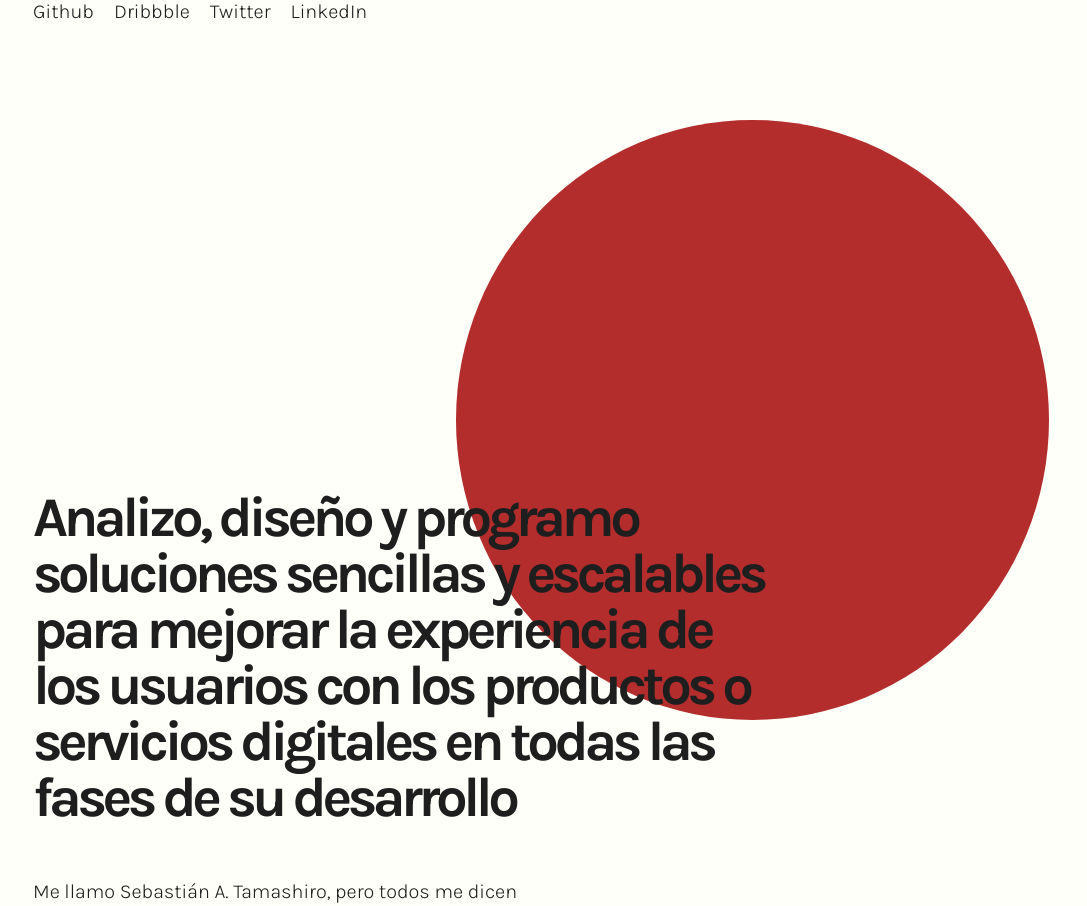
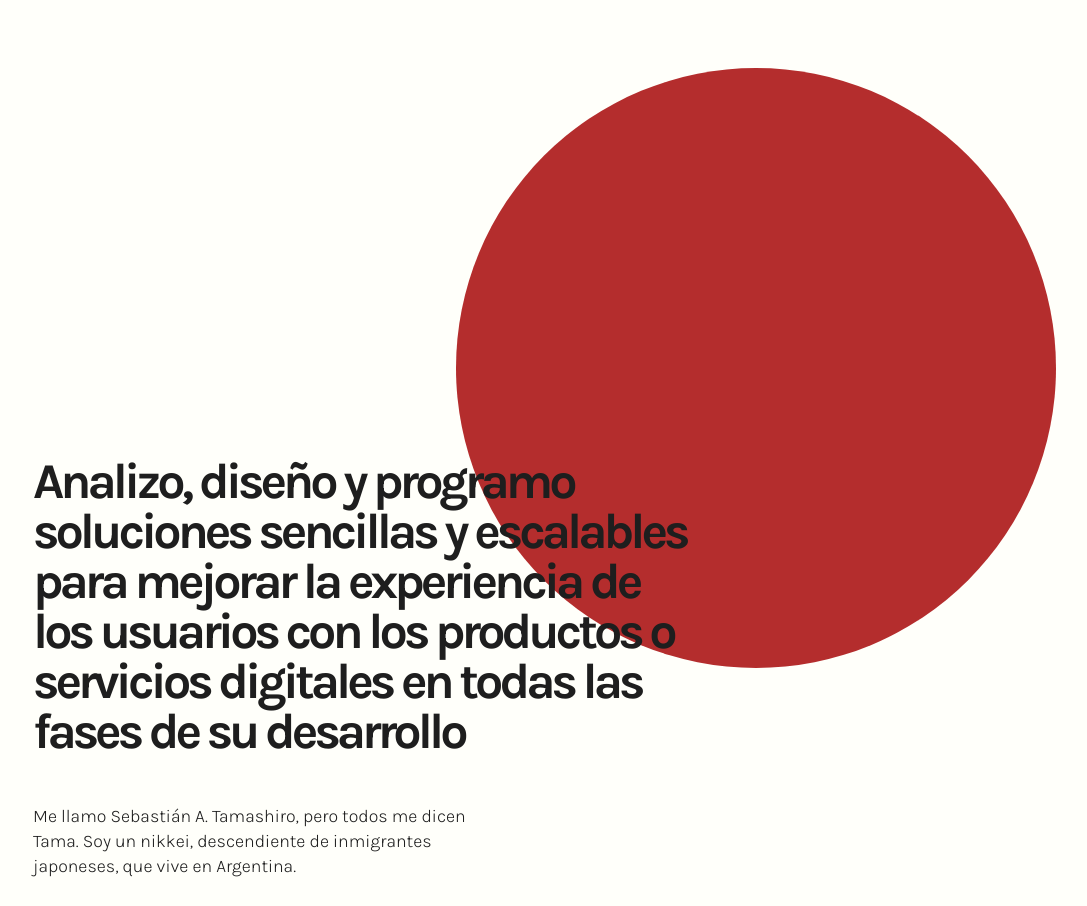
Before and after one commit to alotama/alotama-portfolio, a Next.js app: page /sobre-mi in a window 1280 px wide. Shown: the part 380-1286 px from the top of the page, without its empty margins (99-1186 px from the left). Built offline with nearby package versions, Linux system fonts and the light colour scheme.

Commit message:
fix font-size wrong percentage

```diff
--- a/components/logo/index.js
+++ b/components/logo/index.js
@@ -6,7 +6,7 @@ const Logo = () => {
     <Image
       src="/brand/logo.svg"
       alt="alotama."
-      height={24}
+      height={30}
       width={'100%'}
     />
   )
--- a/pages/articulos/[slug]/index.js
+++ b/pages/articulos/[slug]/index.js
@@ -6,7 +6,7 @@ import ReactMarkdown from "react-markdown"
 import { getPostBySlug, getAllPosts } from '../../../lib/api'
 import Image from 'next/image'
 import styles from '../../../styles/pages/post.module.scss'
-import Prism from "Prismjs";
+import Prism from "prismjs";
 import { motion } from "framer-motion";
 
 const components = {
--- a/pages/index.js
+++ b/pages/index.js
@@ -1,6 +1,6 @@
 import Head from 'next/head'
 import Layout from '../components/layout'
-import ButtonLink from '../components/ButtonLink'
+import ButtonLink from '../components/buttonLink'
 import Link from 'next/link'
 import ProjectCluster from '../components/projectCluster'
 import ArticleCluster from '../components/articleCluster'
--- a/pages/sobre-mi/index.js
+++ b/pages/sobre-mi/index.js
@@ -3,6 +3,7 @@ import Layout from '../../components/layout'
 import ProjectCluster from '../../components/projectCluster'
 import { ListSkills, SocialLinks } from '../../utils'
 import styles from '../../styles/pages/about.module.scss'
+import Image from 'next/image'
 
 const AboutPage = () => {
   return (
@@ -32,9 +33,14 @@ const AboutPage = () => {
             Siempre me fascinó la posibilidad que brinda internet para ayudar, conectar o mejorar la vida de las personas creando algo desde cero con unas cuantas líneas de código y un diseño de interfaz simple e intuitivo.
           </p>
         </article>
-        <aside className={styles.intentionAbout_circle}>
-          <div className={styles.brand}/>
-        </aside>
+        <figure className={styles.intentionAbout_circle}>
+          <Image
+            src={'/brand/circle.svg'}
+            layout={'fixed'}
+            width={'600'}
+            height={'600'}
+          />
+        </figure>
       </section>
       <section className={styles.skillsAbout}>
         <div className={styles.skillsAbout_container}>
--- a/styles/general.scss
+++ b/styles/general.scss
@@ -6,7 +6,7 @@ html, body {
   font-family: 'Karla', sans-serif;
   line-height: 1.4;
   font-weight: 400;
-  font-size: 125%;
+  font-size: 111.8035%;
   color: $black;
 }
 
--- a/styles/pages/about.module.scss
+++ b/styles/pages/about.module.scss
@@ -30,10 +30,10 @@
   @include layout-grid;
   position: relative;
   .intentionAbout_content {
-    grid-column: 1/10;
+    grid-column: 1/9;
     position: relative;
     z-index: 1;
-    margin-top: 0.5rem;
+    margin-top: 3.7rem;
     margin-bottom: 10rem;
     padding-right: 1em;
     .intentionFirst {
@@ -48,10 +48,6 @@
     grid-column: 6/13;
     position: absolute;
     top: -18rem;
-    height: 30rem;
-    width: 100%;
-    background-color: $primary;
-    border-radius: 100%;
     z-index: 0;
   }
 }
```
Also changed, not shown: public/brand/circle.svg (added).
